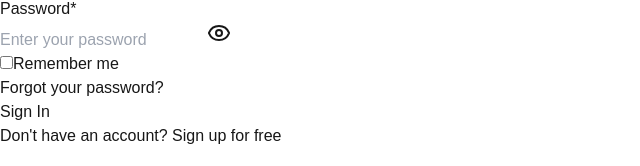
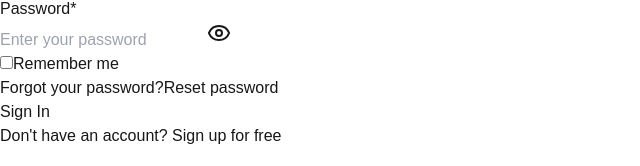
Before and after one commit to felixp33/flatswaps, a Next.js app: page /auth/signin in a window 1280 px wide. Shown: the part 324-490 px from the top of the page, without its empty margins (0-640 px from the left). Built offline with nearby package versions, Linux system fonts and the light colour scheme; no server answers.

Commit message:
Add reset password link on sign-in page

```diff
--- a/src/app/auth/signin/page.tsx
+++ b/src/app/auth/signin/page.tsx
@@ -142,12 +142,15 @@ export default function SignInPage() {
 								</label>
 							</div>
 
-							<div className="text-sm">
-								<Link href="/auth/forgot-password" className="font-medium text-blue-600 hover:text-blue-500">
-									Forgot your password?
-								</Link>
-							</div>
-						</div>
+                                                        <div className="text-sm flex flex-col items-end">
+                                                                <Link href="/auth/forgot-password" className="font-medium text-blue-600 hover:text-blue-500">
+                                                                        Forgot your password?
+                                                                </Link>
+                                                                <Link href="/auth/reset-password" className="font-medium text-blue-600 hover:text-blue-500 mt-1">
+                                                                        Reset password
+                                                                </Link>
+                                                        </div>
+                                                </div>
 
 						{/* Submit Button */}
 						<button
```
